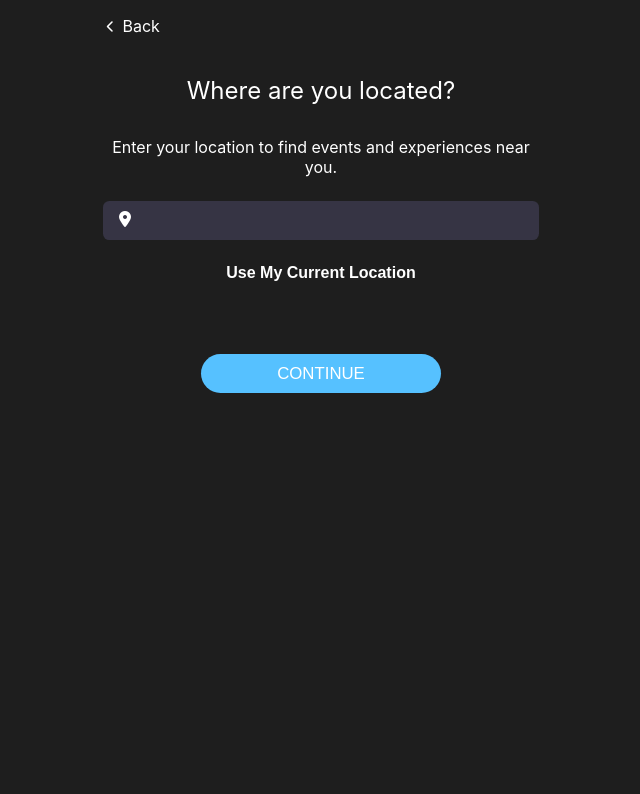
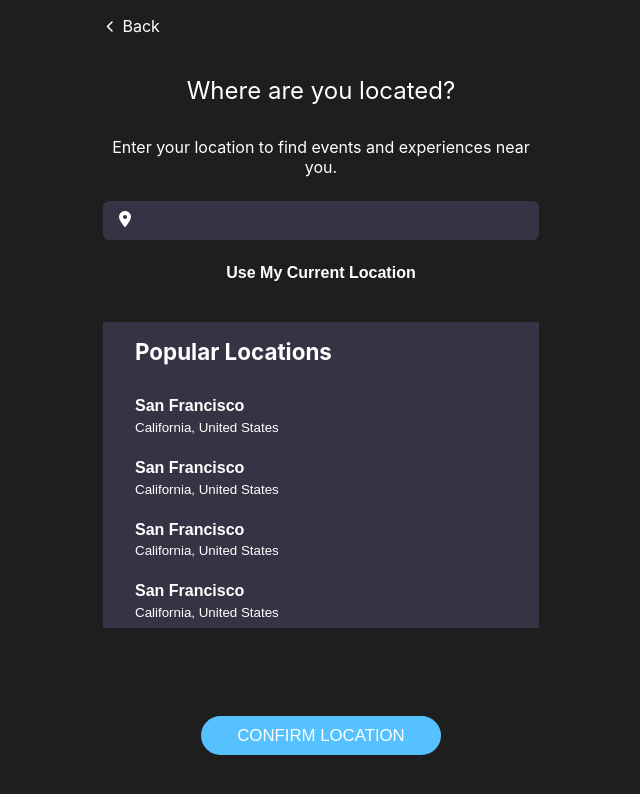
Before and after one commit to ManExpeditions/man-ex-app, a React (Create React App) app in the folder user-client/: page /onboarding/5 in a window 1280 px wide. Shown: the top 794 px of the page, without its empty margins (319-959 px from the left). Built offline with nearby package versions, Linux system fonts and the light colour scheme.

Commit message:
:construction: chore: create syling for location options

```diff
--- a/user-client/src/index.css
+++ b/user-client/src/index.css
@@ -36,6 +36,11 @@ code {
   display: flex;
   flex-wrap: wrap;
   align-items: center;
+}
+
+ul {
+  list-style: none;
+  padding: 0;
 }
 
 /* Wrapper for each onboarding screens */
--- a/user-client/src/pages/OnboardingPages/LocationPage/LocationPage.js
+++ b/user-client/src/pages/OnboardingPages/LocationPage/LocationPage.js
@@ -11,6 +11,7 @@ export default function LocationPage(props) {
   };
 
   return (
+    <>
       <div className="screen">
         <Link to="/onboarding/4" className="link link-back">
           <i class="fas fa-chevron-left fa-fw fa-xs"></i> Back
@@ -33,12 +34,56 @@ export default function LocationPage(props) {
             Use My Current Location
           </button>
         </main>
+        <div className={styles.locations_container}>
+          <h1 className={`screen ${styles.subheading_title}`}>
+            Popular Locations
+          </h1>
+          <ul>
+            <li className={styles.location_item}>
+              <button className={`btn ${styles.location_item_button}`}>
+                <span className={styles.location_city}>San Francisco</span>
+                <br />
+                <span className={styles.location_country}>
+                  California, United States
+                </span>
+              </button>
+            </li>
+            <li className={styles.location_item}>
+              <button className={`btn ${styles.location_item_button}`}>
+                <span className={styles.location_city}>San Francisco</span>
+                <br />
+                <span className={styles.location_country}>
+                  California, United States
+                </span>
+              </button>
+            </li>
+            <li className={styles.location_item}>
+              <button className={`btn ${styles.location_item_button}`}>
+                <span className={styles.location_city}>San Francisco</span>
+                <br />
+                <span className={styles.location_country}>
+                  California, United States
+                </span>
+              </button>
+            </li>
+            <li className={styles.location_item}>
+              <button className={`btn ${styles.location_item_button}`}>
+                <span className={styles.location_city}>San Francisco</span>
+                <br />
+                <span className={styles.location_country}>
+                  California, United States
+                </span>
+              </button>
+            </li>
+          </ul>
+        </div>
+      </div>
       <button
         className={`btn btn-primary ${styles.action_button}`}
         onClick={onCompleteHandler}
       >
-        Continue
+        Confirm Location
       </button>
-    </div>
+    </>
   );
 }
--- a/user-client/src/pages/OnboardingPages/LocationPage/LocationPage.module.css
+++ b/user-client/src/pages/OnboardingPages/LocationPage/LocationPage.module.css
@@ -28,15 +28,42 @@
   font-size: 1rem;
   font-weight: bold;
   padding: 0.5rem;
-  margin: 1rem auto;
+  margin: 1rem auto 0;
 }
 
-.interests_container {
-  display: flex;
-  justify-content: center;
-  flex-wrap: wrap;
-  text-align: center;
-  margin: auto;
+.subheading_title {
+  padding-left: 2rem;
+  font-size: 1.4rem;
+}
+
+.locations_container {
+  background-color: #363444;
+}
+
+.location_item {
+  margin: 0.5rem 0;
+  width: 100%;
+}
+
+.location_item_button {
+  width: 100%;
+  padding: 0.5rem 0;
+  text-align: left;
+  padding-left: 2rem;
+  background-color: transparent;
+  color: #fff;
+}
+
+.location_item_button:active,
+.location_item_button:focus {
+  background-color: #555464;
+}
+
+.location_city {
+  display: inline-block;
+  font-size: 1rem;
+  font-weight: bold;
+  margin-bottom: 0.3rem;
 }
 
 .action_button {
```
Lines whose indentation alone changed are shown as unchanged.
